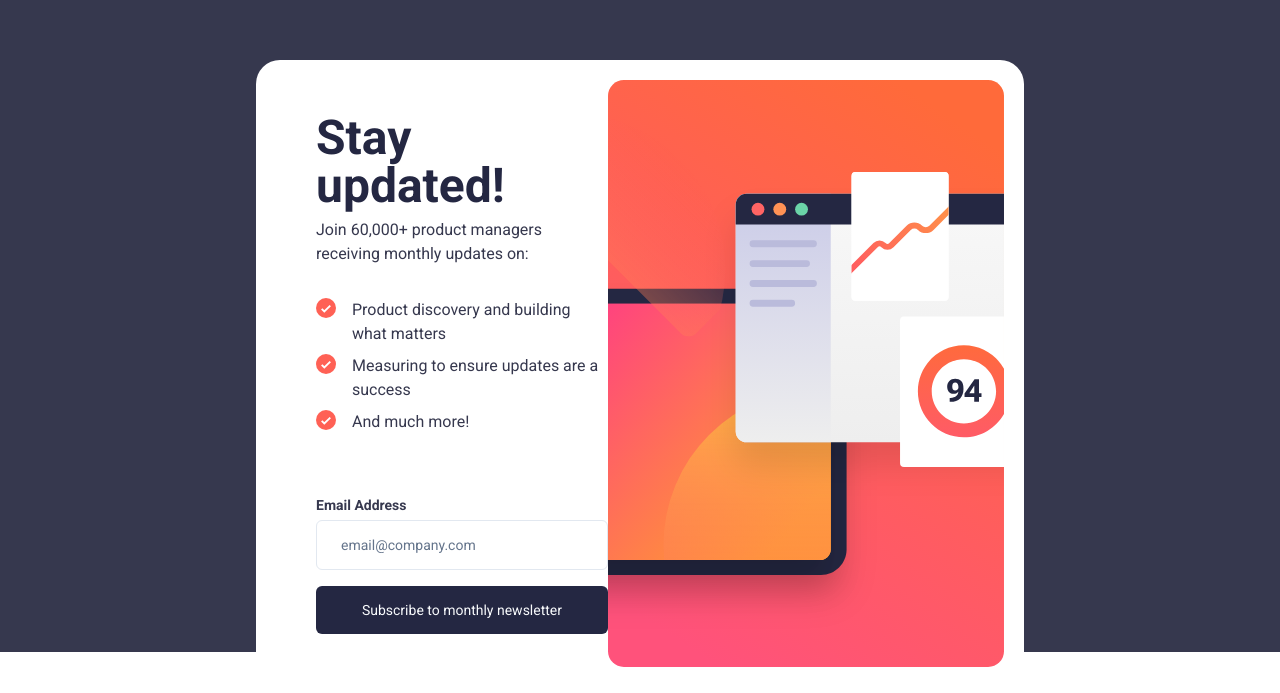
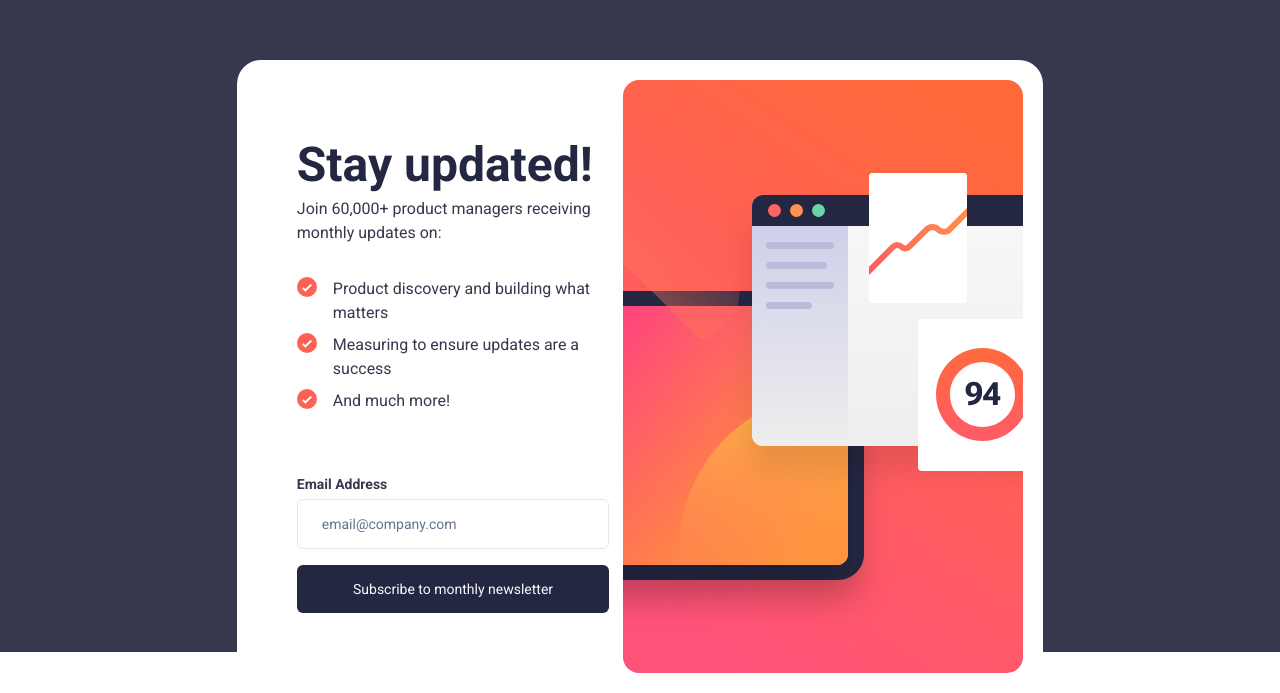
Before and after one commit to giannis198/Newsletter-sign-up-form-with-success-message, a Next.js app: page / in a window 1280 px wide. Shown: the part 148-841 px from the top of the page. Built offline with nearby package versions, Linux system fonts and the light colour scheme.

Commit message:
text section 2:resized

```diff
--- a/app/page.tsx
+++ b/app/page.tsx
@@ -4,7 +4,7 @@ import Image from "next/image";
 const page = () => {
   return (
     <section className="md:bg-charcoal_gray h-screen md:pt-52">
-      <div className="md:w-[60%] mx-auto md:px-5 md:py-5 md:flex items-center justify-between bg-white rounded-3xl">
+      <div className="md:w-[63%] mx-auto md:px-5 md:py-5 md:flex items-center justify-between bg-white rounded-3xl">
         <div className="md:hidden mx-auto pb-10 flex justify-center">
           <Image
             src="/illustration-sign-up-mobile.svg"
```
